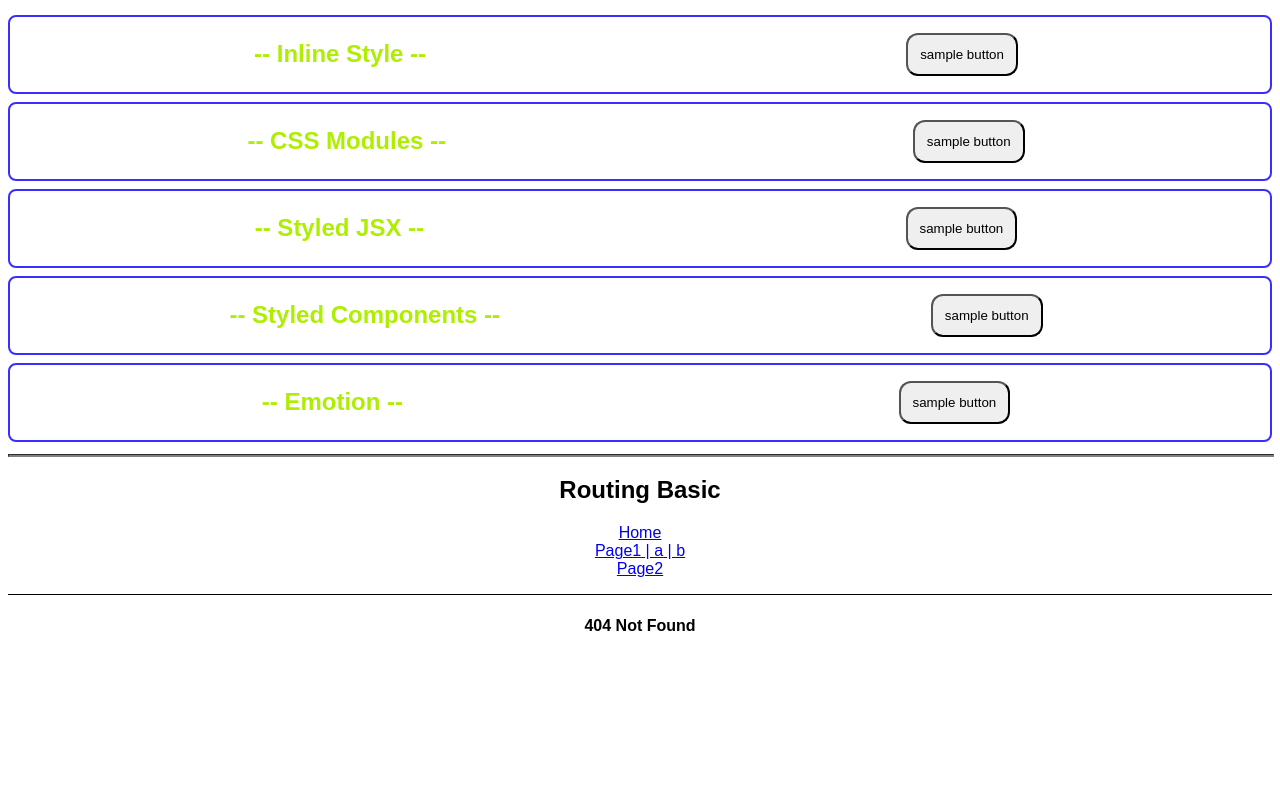
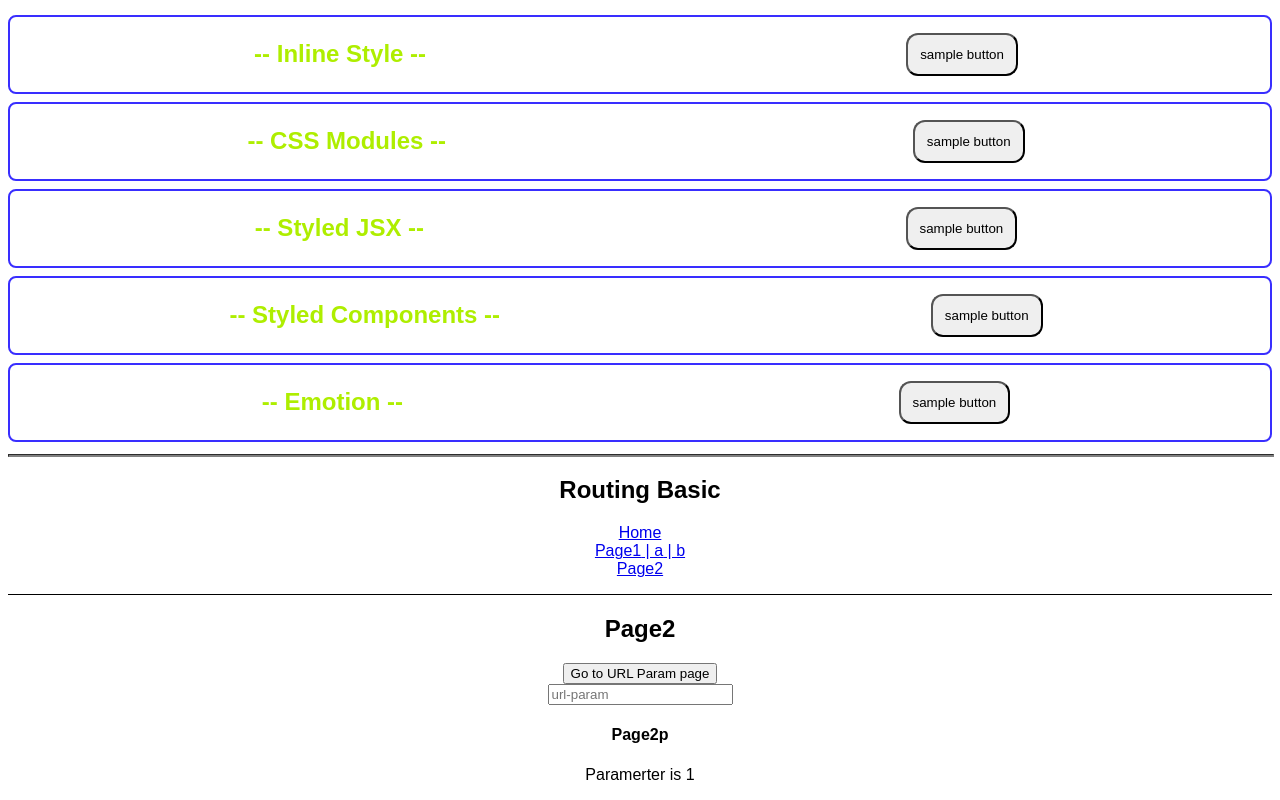
Before and after one commit to sota0121/codesandbox-react-tips, a React (Create React App) app: page /page2/1 in a window 1280 px wide. Shown: the part 279-1079 px from the top of the page. Before the commit the page ends 935 px from the top, so only its background shows below. Built offline with nearby package versions, Linux system fonts and the light colour scheme.

Commit message:
add url parameter

```diff
--- a/src/components/RoutingBasic/Page2.jsx
+++ b/src/components/RoutingBasic/Page2.jsx
@@ -1,3 +1,29 @@
+import { useState, useRef } from "react";
+import { Link, Outlet } from "react-router-dom";
+
 export const Page2 = (props) => {
-  return <h2>Page2</h2>;
+  // unused
+  const urlParamRef = useRef("");
+
+  const [param, setParam] = useState("");
+  const handleChange = (e) => {
+    const newText = e.target.value;
+    setParam(newText);
+  };
+
+  return (
+    <>
+      <h2>Page2</h2>
+      <Link to={`/page2/${param}`}>
+        <button>Go to URL Param page</button>
+      </Link>
+      <br />
+      <input
+        onChange={handleChange}
+        placeholder="url-param"
+        ref={urlParamRef}
+      />
+      <Outlet />
+    </>
+  );
 };
--- /dev/null
+++ b/src/components/RoutingBasic/Page2p.jsx
@@ -0,0 +1,11 @@
+import { useParams } from "react-router-dom";
+
+export const Page2p = (props) => {
+  const { id } = useParams();
+  return (
+    <>
+      <h4>Page2p</h4>
+      <p>Paramerter is {id}</p>
+    </>
+  );
+};
--- a/src/components/RoutingBasic/router/Router.jsx
+++ b/src/components/RoutingBasic/router/Router.jsx
@@ -5,6 +5,7 @@ import { Page1 } from "../Page1";
 import { Page2 } from "../Page2";
 import { Page1a } from "../Page1a";
 import { Page1b } from "../Page1b";
+import { Page2p } from "../Page2p";
 import { NotFound } from "../NotFound";
 
 // See for useRoutes
@@ -30,7 +31,8 @@ export const Router = (props) => {
     },
     {
       path: "page2",
-      element: <Page2 />
+      element: <Page2 />,
+      children: [{ path: ":id", element: <Page2p /> }]
     },
     { path: "*", element: <NotFound /> }
   ]);
```
